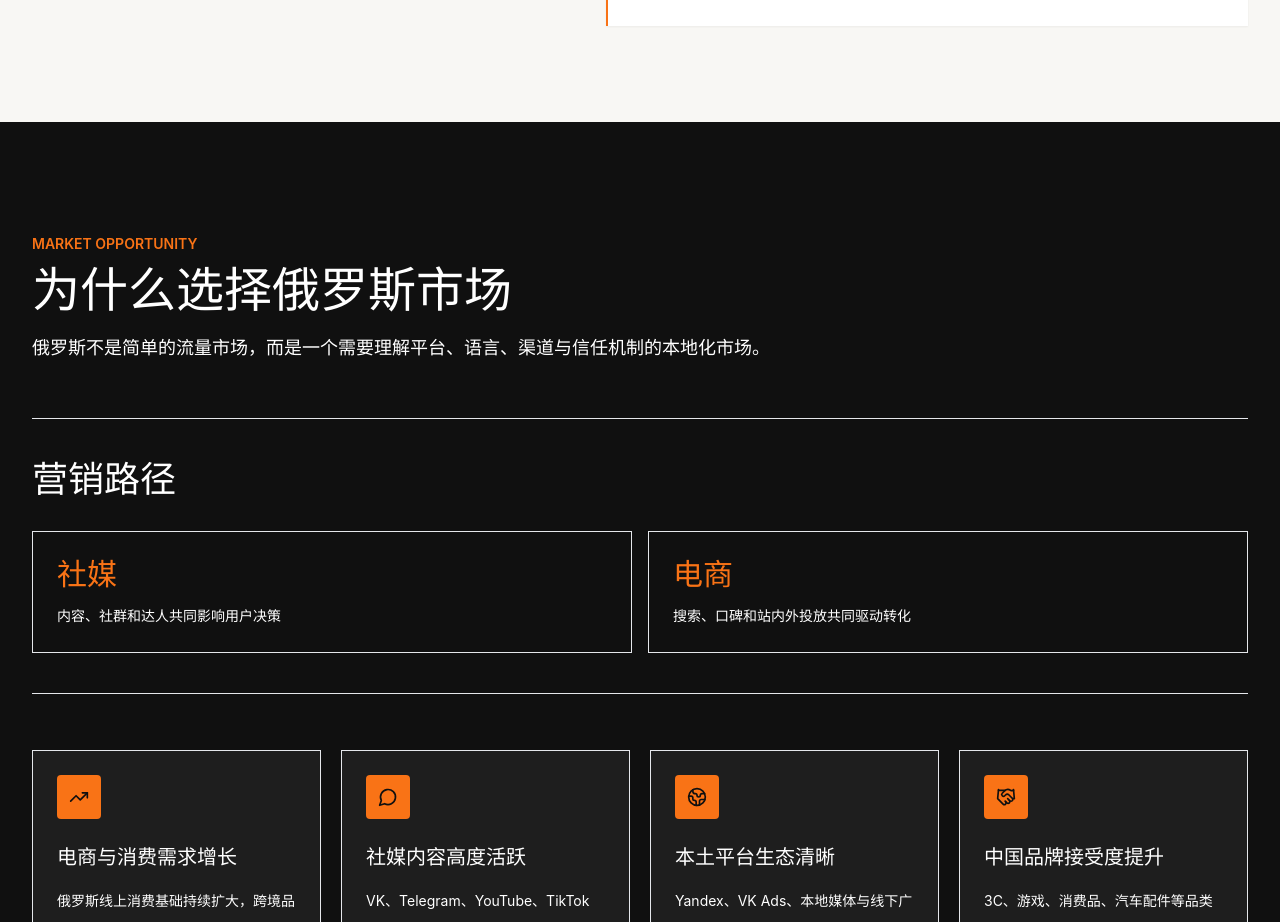
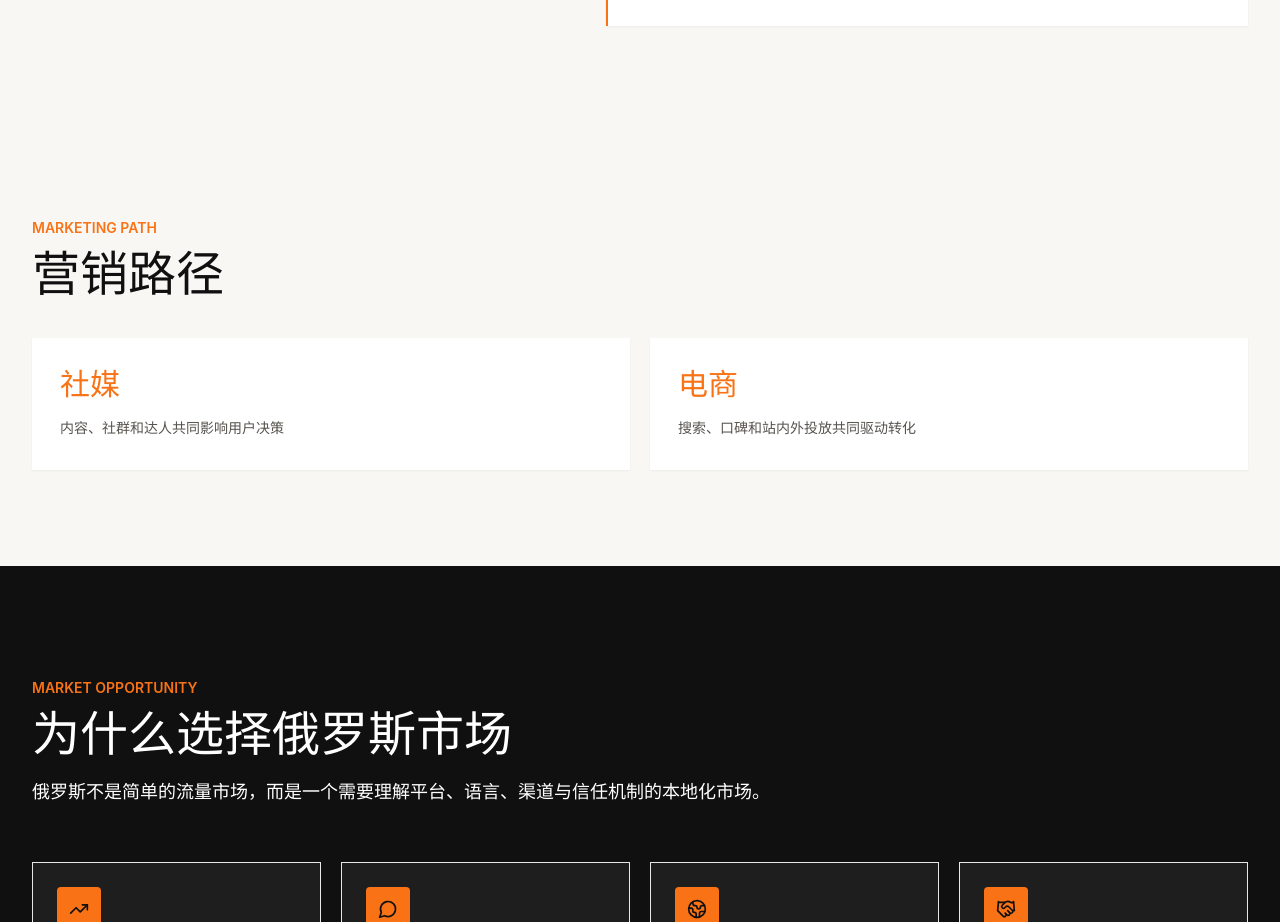
Before and after one commit to leolvyunfeng-del/VIBE-, a React (Vite) app: page / in a window 1280 px wide. Shown: the part 1129-2051 px from the top of the page. Built offline with nearby package versions, Linux system fonts and the light colour scheme.

Commit message:
V8: move marketing path into standalone section

```diff
--- a/src/components/Market.jsx
+++ b/src/components/Market.jsx
@@ -17,20 +17,6 @@ export default function Market() {
             description="俄罗斯不是简单的流量市场，而是一个需要理解平台、语言、渠道与信任机制的本地化市场。"
             dark
           />
-        </div>
-
-        <div className="mt-14 border-y border-white/12 py-10">
-          <h3 className="text-3xl font-semibold text-white sm:text-4xl">{t("营销路径")}</h3>
-          <div className="mt-8 grid gap-4 md:grid-cols-2">
-            <Link to="/market/social-content" className="border border-white/12 bg-white/8 p-6 transition hover:border-ember">
-              <p className="text-3xl font-bold text-ember">{t("社媒")}</p>
-              <p className="mt-3 text-sm leading-6 text-white/58">{t("内容、社群和达人共同影响用户决策")}</p>
-            </Link>
-            <Link to="/market/ecommerce" className="border border-white/12 bg-white/8 p-6 transition hover:border-ember">
-              <p className="text-3xl font-bold text-ember">{t("电商")}</p>
-              <p className="mt-3 text-sm leading-6 text-white/58">{t("搜索、口碑和站内外投放共同驱动转化")}</p>
-            </Link>
-          </div>
         </div>
 
         <div className="mt-14 grid gap-5 md:grid-cols-2 xl:grid-cols-4">
--- /dev/null
+++ b/src/components/MarketingPath.jsx
@@ -0,0 +1,30 @@
+import { Link } from "react-router-dom";
+import { useLanguage } from "../i18n/LanguageContext.jsx";
+
+export default function MarketingPath() {
+  const { t } = useLanguage();
+
+  return (
+    <section className="bg-porcelain py-20 sm:py-24">
+      <div className="mx-auto max-w-7xl px-4 sm:px-6 lg:px-8">
+        <div className="max-w-3xl">
+          <p className="mb-3 text-sm font-semibold uppercase text-ember">Marketing Path</p>
+          <h2 className="text-3xl font-semibold leading-tight text-ink sm:text-4xl lg:text-5xl">
+            {t("营销路径")}
+          </h2>
+        </div>
+
+        <div className="mt-10 grid gap-5 md:grid-cols-2">
+          <Link to="/market/social-content" className="bg-white p-7 shadow-sm transition hover:-translate-y-1 hover:shadow-sharp">
+            <p className="text-3xl font-bold text-ember">{t("社媒")}</p>
+            <p className="mt-3 text-sm leading-7 text-stone-600">{t("内容、社群和达人共同影响用户决策")}</p>
+          </Link>
+          <Link to="/market/ecommerce" className="bg-white p-7 shadow-sm transition hover:-translate-y-1 hover:shadow-sharp">
+            <p className="text-3xl font-bold text-ember">{t("电商")}</p>
+            <p className="mt-3 text-sm leading-7 text-stone-600">{t("搜索、口碑和站内外投放共同驱动转化")}</p>
+          </Link>
+        </div>
+      </div>
+    </section>
+  );
+}
--- a/src/pages/HomePage.jsx
+++ b/src/pages/HomePage.jsx
@@ -2,6 +2,7 @@ import Cases from "../components/Cases.jsx";
 import Contact from "../components/Contact.jsx";
 import Hero from "../components/Hero.jsx";
 import Intro from "../components/Intro.jsx";
+import MarketingPath from "../components/MarketingPath.jsx";
 import Market from "../components/Market.jsx";
 import Services from "../components/Services.jsx";
 
@@ -10,6 +11,7 @@ export default function HomePage() {
     <>
       <Hero />
       <Intro />
+      <MarketingPath />
       <Market />
       <Services />
       <Cases />
```
